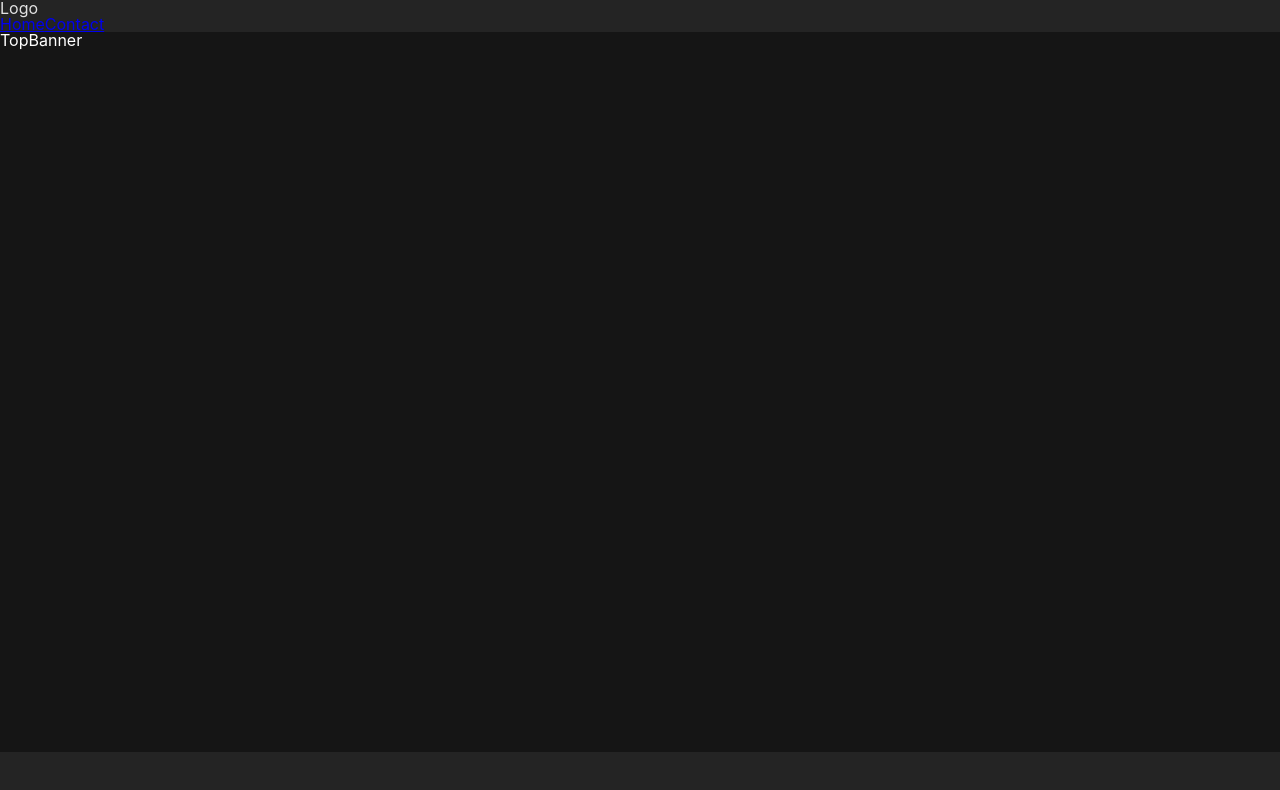
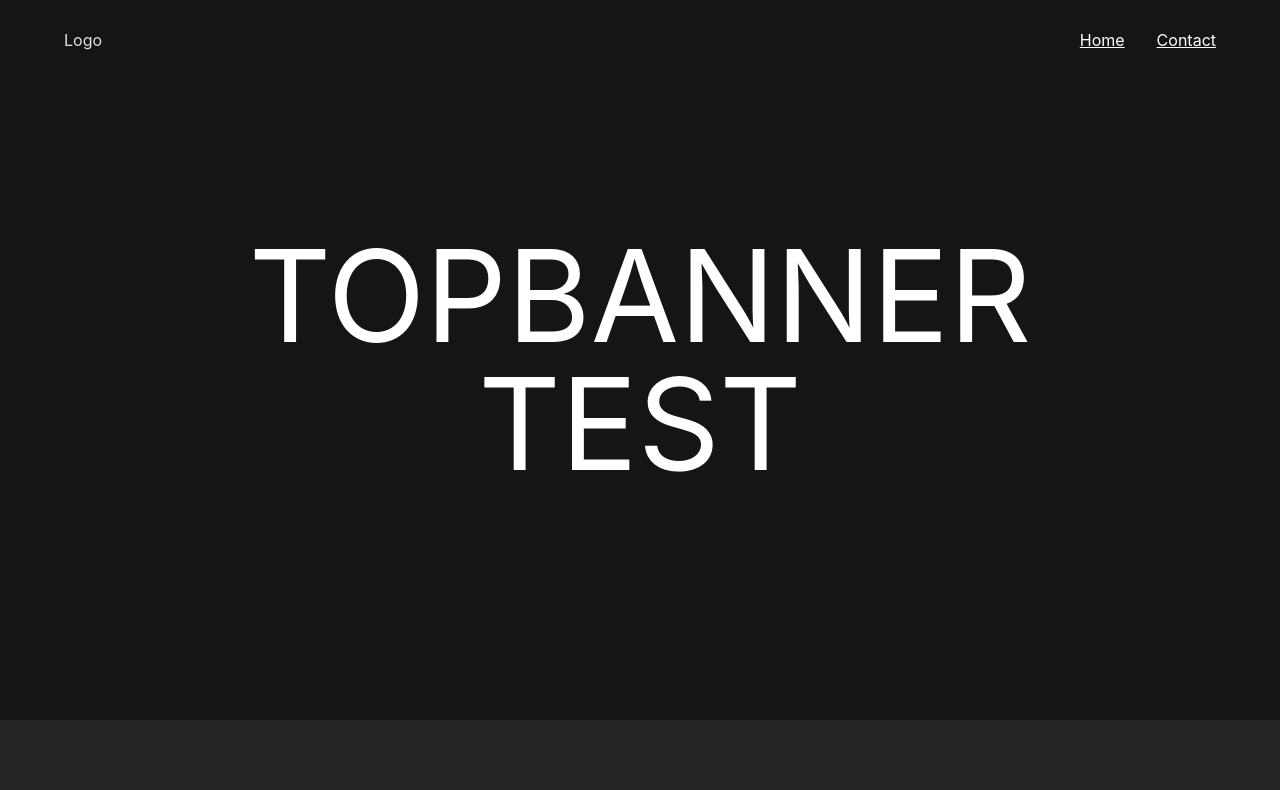
Before and after one commit to mihai-ursu/awwwards-scroll-sideways, a React (Vite) app: page / in a window 1280 px wide. Shown: the top 790 px of the page. Built offline with nearby package versions, Linux system fonts and the light colour scheme.

Commit message:
Added effect and styled stuff

```diff
--- /dev/null
+++ b/src/components/Layout/Header/Header.module.scss
@@ -0,0 +1,21 @@
+@use "../../../styles/colors" as *;
+
+.wrapper {
+  position: absolute;
+  top: 0;
+  width: 100%;
+  padding: 2rem 4rem;
+  display: flex;
+  justify-content: space-between;
+}
+
+.navigation {
+  display: flex;
+  align-items: center;
+  gap: 2rem;
+  color: $white;
+}
+
+.menuLink {
+  color: $white;
+}
--- a/src/components/Layout/Header/Header.tsx
+++ b/src/components/Layout/Header/Header.tsx
@@ -1,13 +1,18 @@
 import { FunctionComponent } from "react";
 import { Link } from "react-router-dom";
+import styles from "./Header.module.scss";
 
 const Header: FunctionComponent = () => {
   return (
-    <header>
+    <header className={styles.wrapper}>
       Logo
-      <nav>
-        <Link to="/">Home</Link>
-        <Link to="/contact">Contact</Link>
+      <nav className={styles.navigation}>
+        <Link to="/" className={styles.menuLink}>
+          Home
+        </Link>
+        <Link to="/contact" className={styles.menuLink}>
+          Contact
+        </Link>
       </nav>
     </header>
   );
--- a/src/components/Layout/Layout.tsx
+++ b/src/components/Layout/Layout.tsx
@@ -6,7 +6,7 @@ const Layout: FunctionComponent<LayoutProps> = ({ children }) => {
   return (
     <>
       <Header />
-      <main>{children}</main>
+      {children}
     </>
   );
 };
--- a/src/components/TopBanner/components/ScrollSideways/ScrollSideways.tsx
+++ b/src/components/ScrollSideways/ScrollSideways.tsx
@@ -11,7 +11,7 @@ import styles from "./ScrollSideways.module.scss";
 import useIsomorphicLayoutEffect from "@/hooks/useIsomorphicLayoutEffect";
 
 const ScrollSideways: FunctionComponent<ScrollSidewaysProps> = (props) => {
-  const { children, offset = 50, isEffectActive } = props;
+  const { children, offset = 50, isEffectActive, direction } = props;
   const prefersReducedMotion = useReducedMotion();
   const [elementTop, setElementTop] = useState(0);
   const [clientHeight, setClientHeight] = useState(0);
@@ -21,9 +21,16 @@ const ScrollSideways: FunctionComponent<ScrollSidewaysProps> = (props) => {
 
   const initial = elementTop - clientHeight;
   const final = elementTop + offset;
+  const calcInitial = initial >= 0 ? initial : 0;
 
-  const yRange = useTransform(scrollY, [initial, final], [offset, -offset]);
-  const y = useSpring(yRange, { stiffness: 400, damping: 90 });
+  const directionValue = direction === "left" ? -1 : 1;
+
+  const yRange = useTransform(
+    scrollY,
+    [calcInitial, final],
+    [0, offset * directionValue]
+  );
+  const x = useSpring(yRange, { stiffness: 400, damping: 90 });
 
   useIsomorphicLayoutEffect(() => {
     const element = ref.current;
@@ -44,7 +51,7 @@ const ScrollSideways: FunctionComponent<ScrollSidewaysProps> = (props) => {
   }
 
   return (
-    <motion.div className={styles.parallax_wrapper} ref={ref} style={{ y }}>
+    <motion.div className={styles.parallax_wrapper} ref={ref} style={{ x: x }}>
       {children}
     </motion.div>
   );
--- a/src/components/TopBanner/components/ScrollSideways/ScrollSidewaysProps.ts
+++ b/src/components/ScrollSideways/ScrollSidewaysProps.ts
@@ -2,4 +2,5 @@ export default interface ScrollSidewaysProps {
   children: React.ReactNode;
   offset?: number;
   isEffectActive?: boolean;
+  direction: "left" | "right";
 }
--- a/src/components/TopBanner/TopBanner.module.scss
+++ b/src/components/TopBanner/TopBanner.module.scss
@@ -5,4 +5,13 @@
   color: #fff;
   width: 100%;
   height: 90vh;
+  display: flex;
+  justify-content: center;
+  align-items: center;
+  flex-direction: column;
 }
+
+.topBannerHeadline {
+  text-transform: uppercase;
+  font-size: 8rem;
+}
--- a/src/components/TopBanner/TopBanner.tsx
+++ b/src/components/TopBanner/TopBanner.tsx
@@ -1,8 +1,18 @@
 import { FunctionComponent } from "react";
+import ScrollSideways from "../ScrollSideways/ScrollSideways";
 import styles from "./TopBanner.module.scss";
 
 const TopBanner: FunctionComponent = () => {
-  return <div className={styles.wrapper}>TopBanner</div>;
+  return (
+    <div className={styles.wrapper}>
+      <ScrollSideways direction="left" isEffectActive={true} offset={150}>
+        <h1 className={styles.topBannerHeadline}>TopBanner</h1>
+      </ScrollSideways>
+      <ScrollSideways direction="right" isEffectActive={true} offset={150}>
+        <h1 className={styles.topBannerHeadline}>Test</h1>
+      </ScrollSideways>
+    </div>
+  );
 };
 
 export default TopBanner;
--- a/src/page/Home.tsx
+++ b/src/page/Home.tsx
@@ -1,12 +1,15 @@
 import { FunctionComponent } from "react";
 import Layout from "../components/Layout/Layout";
 import TopBanner from "../components/TopBanner/TopBanner";
+import styles from "../styles/Home.module.scss";
 
 const Home: FunctionComponent = () => {
   return (
     <Layout>
       <main>
+        {/* <div className={styles.space} /> */}
         <TopBanner />
+        <div className={styles.space} />
       </main>
     </Layout>
   );
--- /dev/null
+++ b/src/styles/Home.module.scss
@@ -0,0 +1,4 @@
+.space {
+  width: 100%;
+  height: 120vh;
+}
--- a/src/styles/colors.scss
+++ b/src/styles/colors.scss
@@ -1 +1,2 @@
 $dark-gray: #151515;
+$white: #fff;
```
Also changed, not shown: src/components/ScrollSideways/ScrollSideways.module.scss (added).
